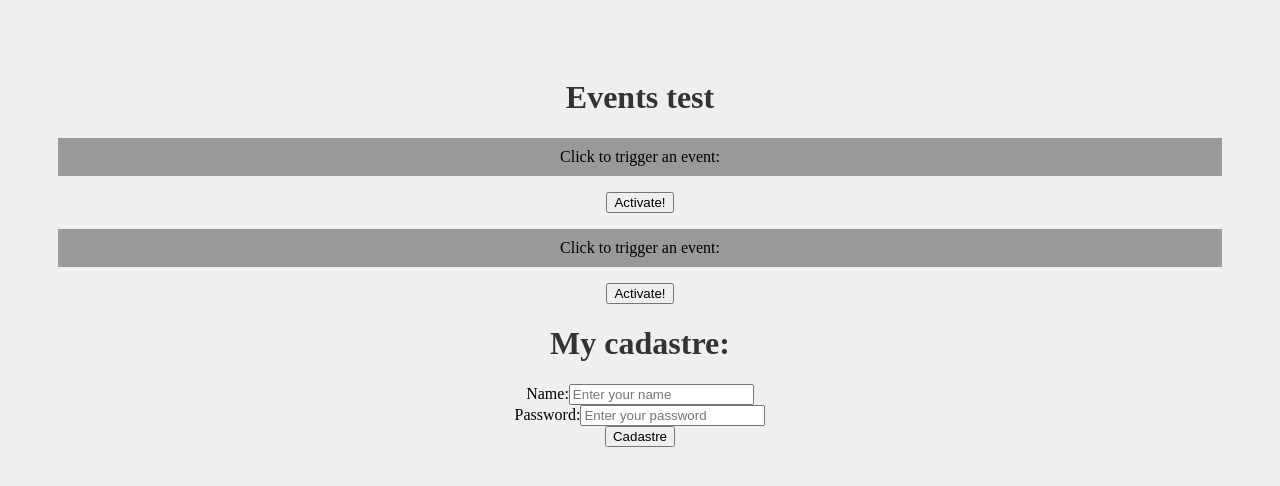
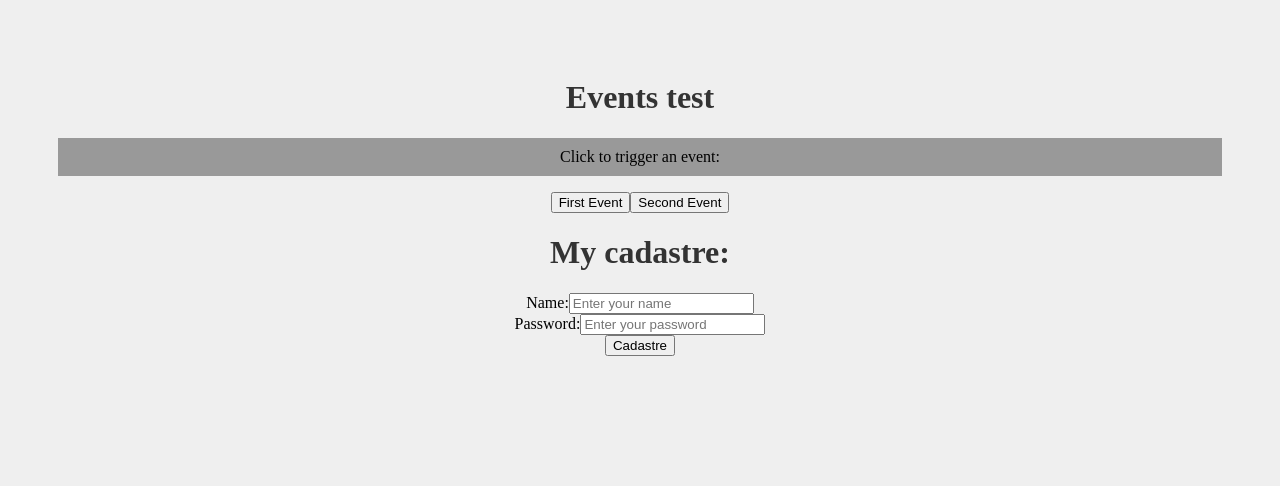
Before and after one commit to lucasalexneves/Project-React, a React (Create React App) app: page / in a window 1280 px wide. Shown: the top 486 px of the page. Built offline with nearby package versions, Linux system fonts and the light colour scheme.

Commit message:
Pass events by props

```diff
--- a/src/App.js
+++ b/src/App.js
@@ -10,8 +10,7 @@ function App() {
   return (
     <div className="App">
       <h1>Events test</h1>
-      <Evento numero = "1" />
-      <Evento numero = "2" />
+      <Evento />
       <Form />
     </div>
   )
--- /dev/null
+++ b/src/components/Event/Button.js
@@ -0,0 +1,5 @@
+function Button(props){
+    return <button onClick={props.event}>{props.text}</button>
+}
+
+export default Button
--- a/src/components/Evento.js
+++ b/src/components/Evento.js
@@ -1,13 +1,21 @@
-function Evento({ numero }) {
+import Button from './Event/Button'
+
+function Evento() {
 
     function meuEvento() {
-        console.log('Oops, I was activated!')
+        console.log(`Activating first event!`)
+    }
+
+    function segundoEvento(){
+        console.log('Activating the second event!')
     }
 
     return(
         <div>
             <p>Click to trigger an event:</p>
-            <button onClick={meuEvento}>Activate!</button>
+            <Button event={meuEvento} text="First Event" />
+            <Button event={segundoEvento} text="Second Event" />
+
         </div>
     )
 
```
